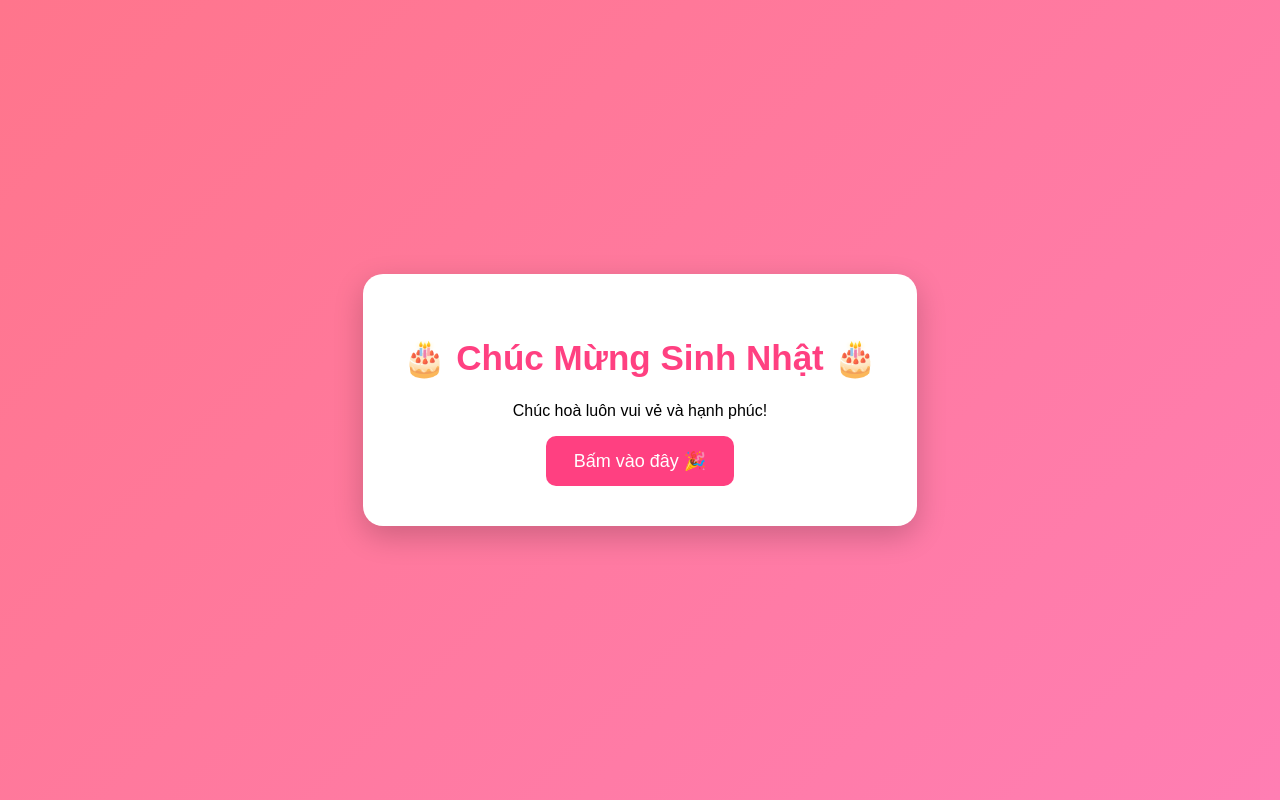
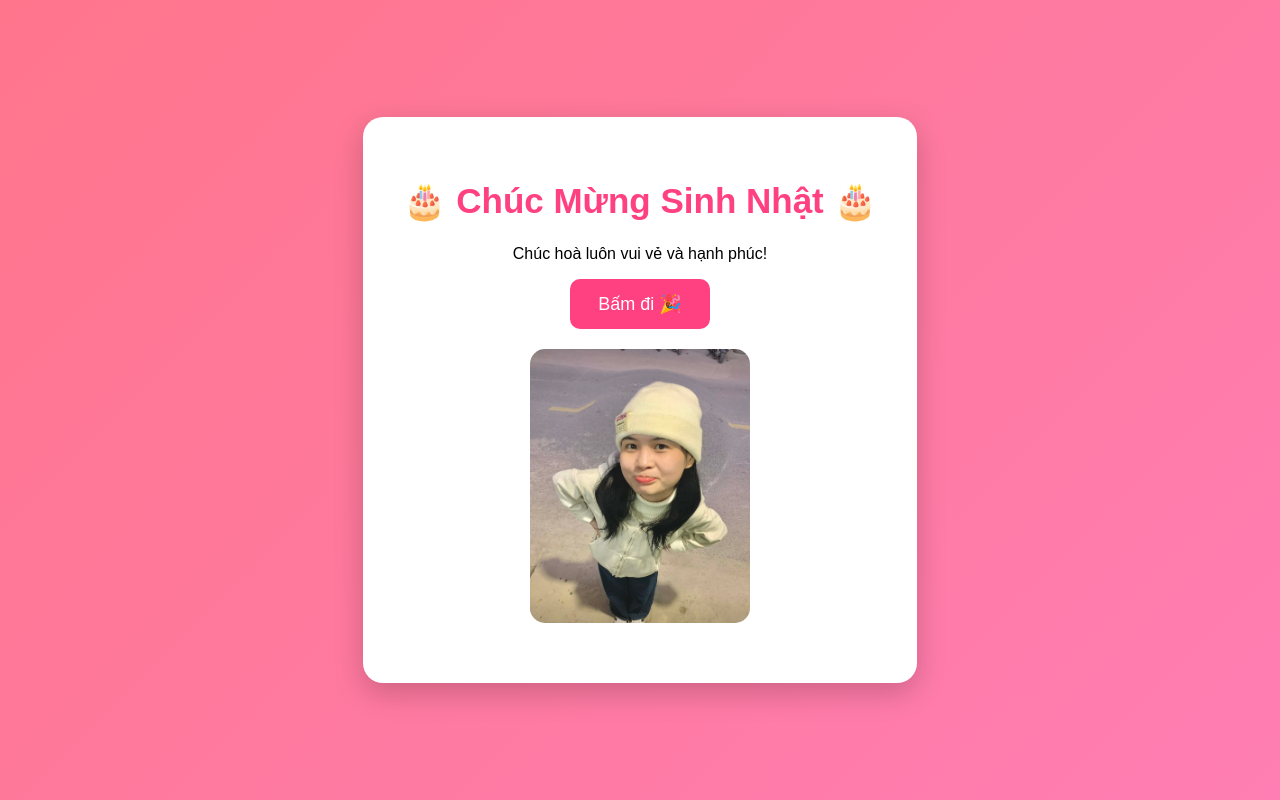
Before and after one commit to tuankspb/sinhnhat, a plain HTML site: page index.html in a window 1280 px wide. Drawn offline with Linux system fonts and the light colour scheme.

Commit message:
index.html

```diff
--- a/index.html
+++ b/index.html
@@ -54,7 +54,12 @@ top:0;
 left:0;
 pointer-events:none;
 }
-
+.photo{
+  width:220px;
+  border-radius:15px;
+  display:block;
+  margin:20px auto;
+}
 </style>
 </head>
 
@@ -68,12 +73,10 @@ pointer-events:none;
 
 <p>Chúc hoà luôn vui vẻ và hạnh phúc!</p>
 
-<button onclick="start()">Bấm vào đây 🎉</button>
+<button onclick="start()">Bấm đi 🎉</button>
 
 <br>
-
-<img id="friendImg"
-src="https://raw.githubusercontent.com/tuankspb/sinhnhat/main/hoa.png">
+<img src="https://raw.githubusercontent.com/tuankspb/sinhnhat/main/hoa.png" class="photo">
 
 </div>
 
```
